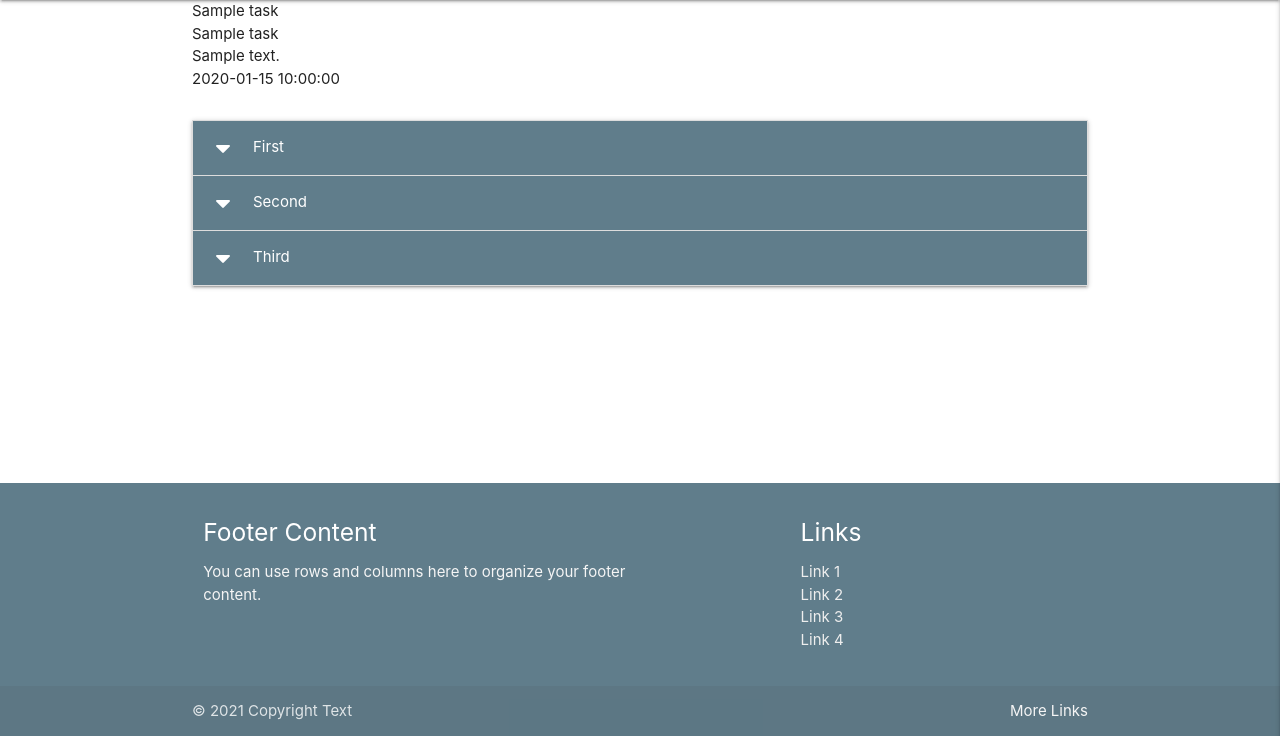
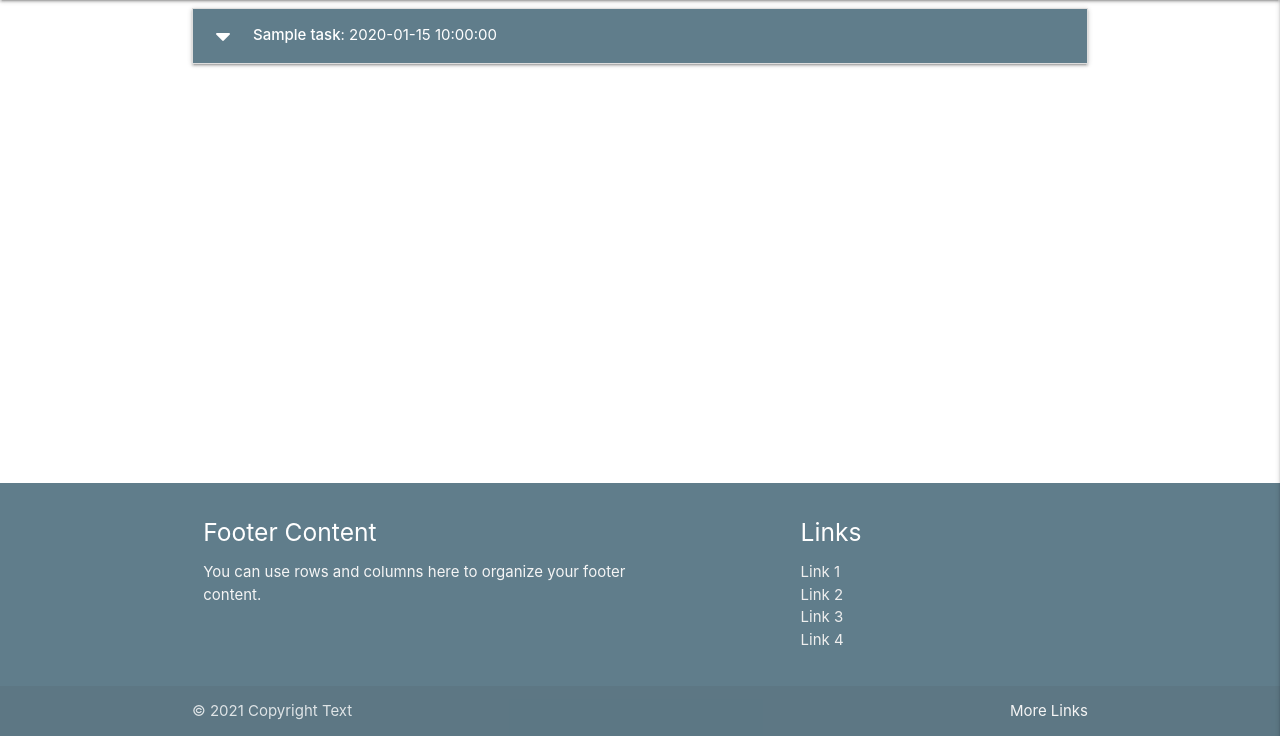
Before and after one commit to smcgdub/task_manager_project, a Flask app: page / in a window 1280 px wide. Shown: the part 64-800 px from the top of the page. Run offline with Flask 2, Linux system fonts and the light colour scheme; a database or web service that is not in the repository returns one stand-in record (values such as "Sample title"); some libraries are stand-ins or nearby versions.

Commit message:
Bind data from db to accoridan

```diff
--- a/app.py
+++ b/app.py
@@ -21,7 +21,7 @@ mongo = PyMongo(app)
 @app.route("/")
 @app.route("/get_tasks")
 def get_tasks():
-    tasks = mongo.db.tasks.find()
+    tasks = list(mongo.db.tasks.find())
     return render_template("tasks.html", tasks=tasks)
 
 
--- a/static/js/script.js
+++ b/static/js/script.js
@@ -4,3 +4,7 @@
     });
     $('.collapsible').collapsible();
   });
+
+  $(document).ready(function () {
+    $('.tooltipped').tooltip();
+  });
--- a/templates/tasks.html
+++ b/templates/tasks.html
@@ -1,30 +1,22 @@
 {% extends "base.html" %}
 {% block content %}
 
-{% for task in tasks %}
-{{ task.category_name }}<br>
-{{ task.task_name }}<br>
-{{ task.task_description }}<br>
-{{ task.due_date }}<br>
-{{ task.is_urgent }}<br>
-{% endfor %}
-
 <ul class="collapsible">
+  {% for task in tasks %}
   <li>
-    <div class="collapsible-header #607d8b blue-grey white-text"><i
-        class="fas fa-caret-down #607d8b blue-grey"></i>First</div>
-    <div class="collapsible-body"><span class="">Lorem ipsum dolor sit amet.</span></div>
+    <div class="collapsible-header #607d8b blue-grey white-text">
+      <i class="fas fa-caret-down #607d8b blue-grey"></i>
+      <strong>{{ task.task_name }}</strong> : {{ task.due_date }}
+      {% if task.is_urgent == "on" %}
+      <i class="fas fa-exclamation-circle tooltipped" data-position="bottom" data-tooltip="Urgent"></i>
+      {% endif %}
+    </div>
+    <div class="collapsible-body">
+      <strong>{{ task.category_name }}</strong>
+      <p>{{ task.task_description }}</p>
+    </div>
   </li>
-  <li>
-    <div class="collapsible-header #607d8b blue-grey white-text"><i
-        class="fas fa-caret-down #607d8b blue-grey"></i>Second</div>
-    <div class="collapsible-body"><span>Lorem ipsum dolor sit amet.</span></div>
-  </li>
-  <li>
-    <div class="collapsible-header #607d8b blue-grey white-text"><i
-        class="fas fa-caret-down #607d8b blue-grey"></i>Third</div>
-    <div class="collapsible-body"><span>Lorem ipsum dolor sit amet.</span></div>
-  </li>
+  {% endfor %}
 </ul>
 
 {% endblock %}
```
